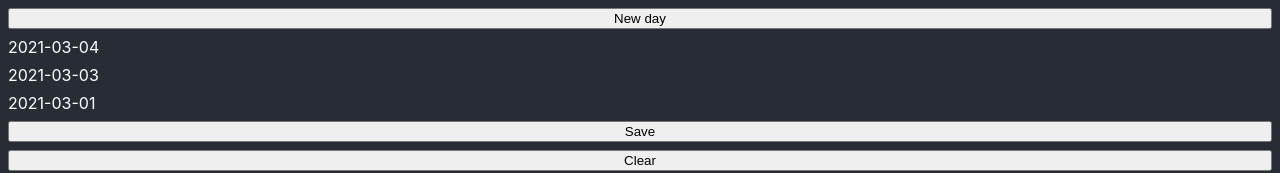
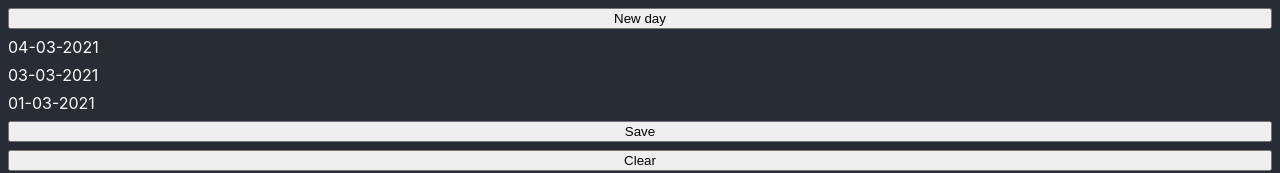
Before and after one commit to robertkirsz/calories, a React (Create React App) app: page / in a window 1280 px wide. Shown: the top 173 px of the page. Built offline with nearby package versions, Linux system fonts and the light colour scheme.

Commit message:
Add date formatting

```diff
--- a/package.json
+++ b/package.json
@@ -10,6 +10,7 @@
     "@types/node": "^12.0.0",
     "@types/react": "^17.0.0",
     "@types/react-dom": "^17.0.0",
+    "dayjs": "^1.10.4",
     "react": "^17.0.1",
     "react-dom": "^17.0.1",
     "react-scripts": "4.0.3",
--- a/src/Day.tsx
+++ b/src/Day.tsx
@@ -1,3 +1,4 @@
+import dayjs from 'dayjs'
 import type { DayInterface } from 'types'
 
 type Props = {
@@ -5,5 +6,5 @@ type Props = {
 }
 
 export default function Day({ day }: Props) {
-  return <div>{day.date}</div>
+  return <div data-testid="Day">{dayjs(day.date).format('DD-MM-YYYY')}</div>
 }
```
Also changed, not shown: 1 other file (tests, documents, lock files or other folders).
